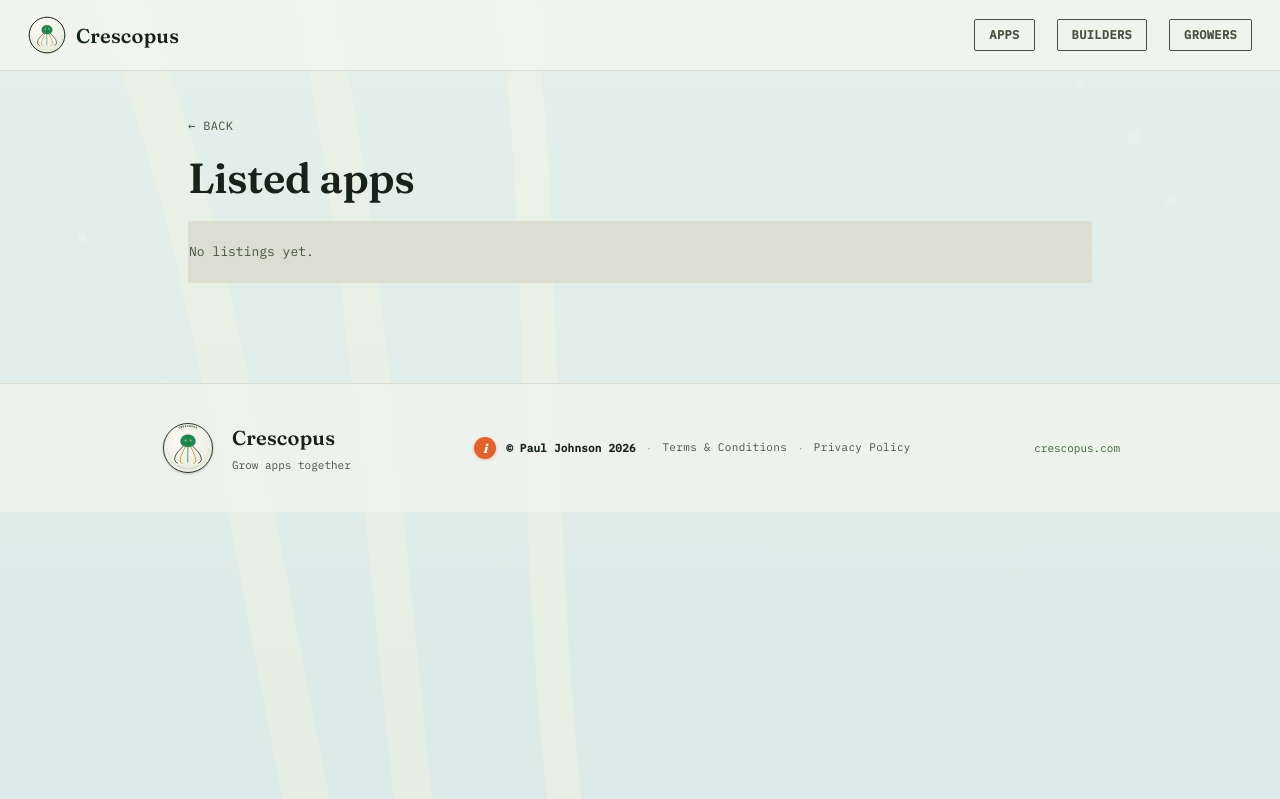
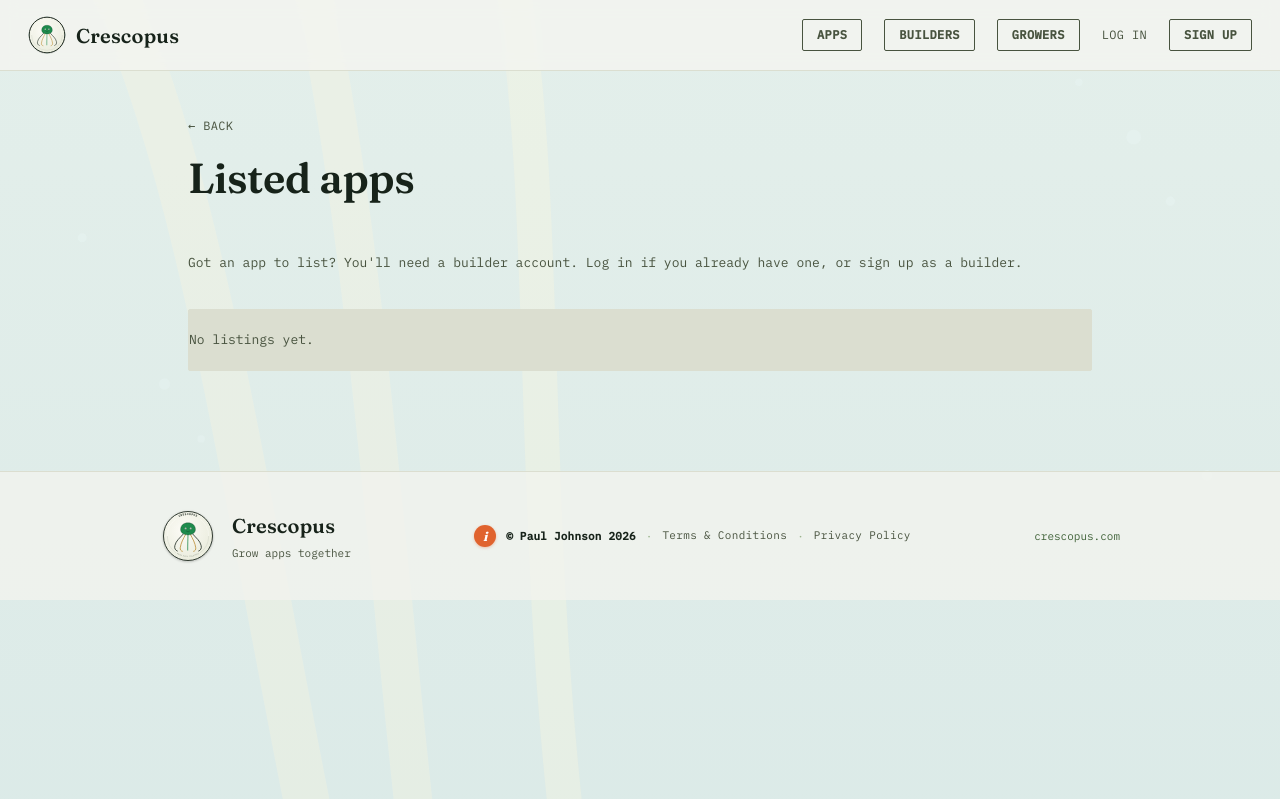
Before and after one commit to paulj189/crescopus, a Flask app: page /listings/ in a window 1280 px wide. Shown: the top 799 px of the page. Run offline with Flask 3, Linux system fonts and the light colour scheme; data that the repository does not hold is empty.

Commit message:
nav changes

```diff
--- a/app/static/css/style.css
+++ b/app/static/css/style.css
@@ -168,6 +168,8 @@ h1 em{font-style:italic;color:var(--brass-ink);font-weight:500;}
 .landing section{padding:64px 0;border-top:1px solid var(--line);}
 .section-head{max-width:640px;margin:0 0 40px;}
 .section-head p{color:var(--muted);font-size:16px;max-width:52ch;}
+.section-head-row{display:flex;align-items:center;justify-content:space-between;gap:16px;flex-wrap:wrap;margin-bottom:32px;}
+.section-head-row h1{margin:0;}
 .landing h2{font-family:var(--serif);font-weight:600;font-size:clamp(26px,3.4vw,36px);margin:0 0 14px;line-height:1.1;}
 
 .roles{display:grid;grid-template-columns:1fr 1fr;gap:1px;background:var(--line);border:1px solid var(--line);}
--- a/app/templates/base.html
+++ b/app/templates/base.html
@@ -117,6 +117,8 @@
       <a href="{{ url_for('listings.browse') }}" class="nav-cta nav-cta-apps">Apps</a>
       <a href="{{ url_for('builders.browse') }}" class="nav-cta nav-cta-builders">Builders</a>
       <a href="{{ url_for('growers.browse') }}" class="nav-cta nav-cta-growers">Growers</a>
+      <a href="{{ url_for('auth.login') }}">Log in</a>
+      <a href="{{ url_for('auth.signup') }}" class="nav-cta">Sign up</a>
     {% endif %}
   </div>
 </nav>
--- a/app/templates/listings/browse.html
+++ b/app/templates/listings/browse.html
@@ -1,7 +1,17 @@
 {% extends "base.html" %}
 {% block title %}Apps — Crescopus{% endblock %}
 {% block content %}
-<h1>Listed apps</h1>
+<div class="section-head-row">
+  <h1>Listed apps</h1>
+  {% if nav_profile and nav_profile.is_developer %}
+    <a href="{{ url_for('listings.new') }}"><button>List your app</button></a>
+  {% endif %}
+</div>
+{% if not nav_profile %}
+  <p class="empty">Got an app to list? You'll need a builder account. <a href="{{ url_for('auth.login') }}">Log in</a> if you already have one, or <a href="{{ url_for('auth.signup') }}">sign up</a> as a builder.</p>
+{% elif not nav_profile.is_developer %}
+  <p class="empty">Listing an app needs a builder account — yours is set up as a grower.</p>
+{% endif %}
 <div class="card-list">
   {% for listing in listings %}
     <a class="card" href="{{ url_for('listings.detail', listing_id=listing.id) }}">
```
